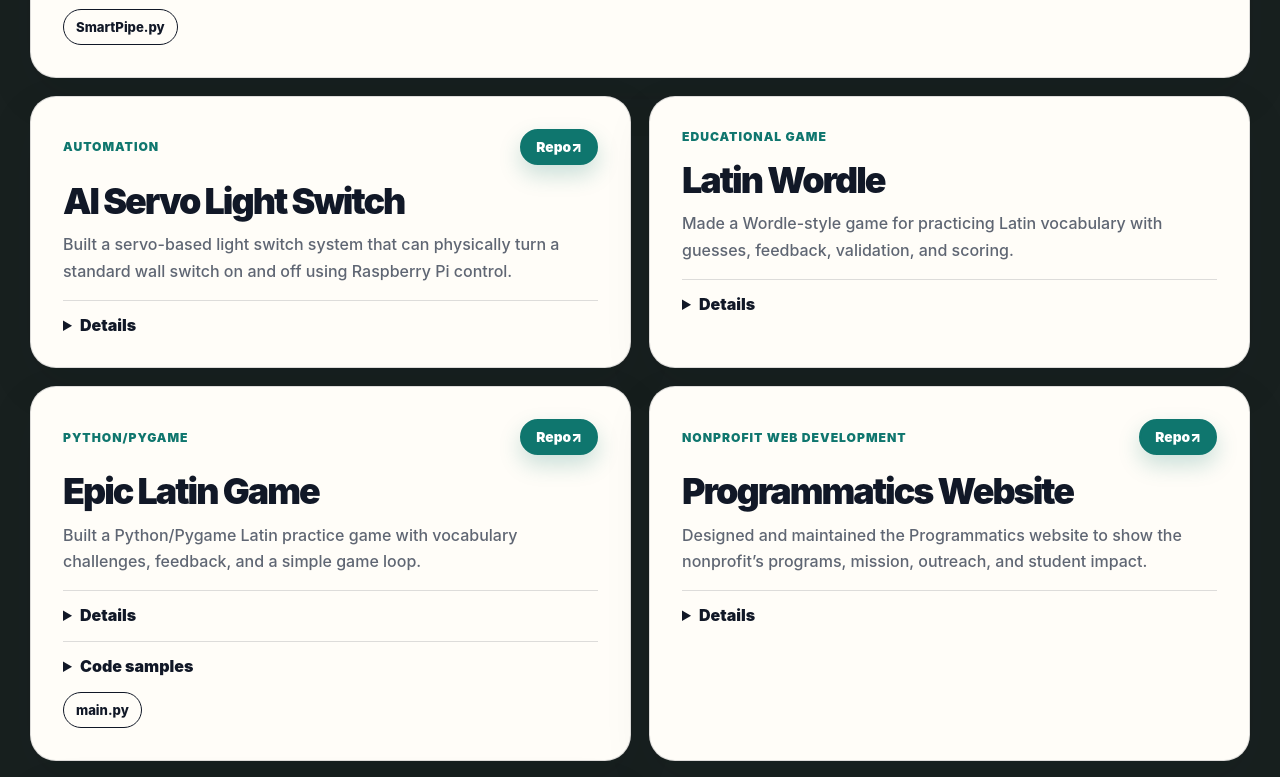
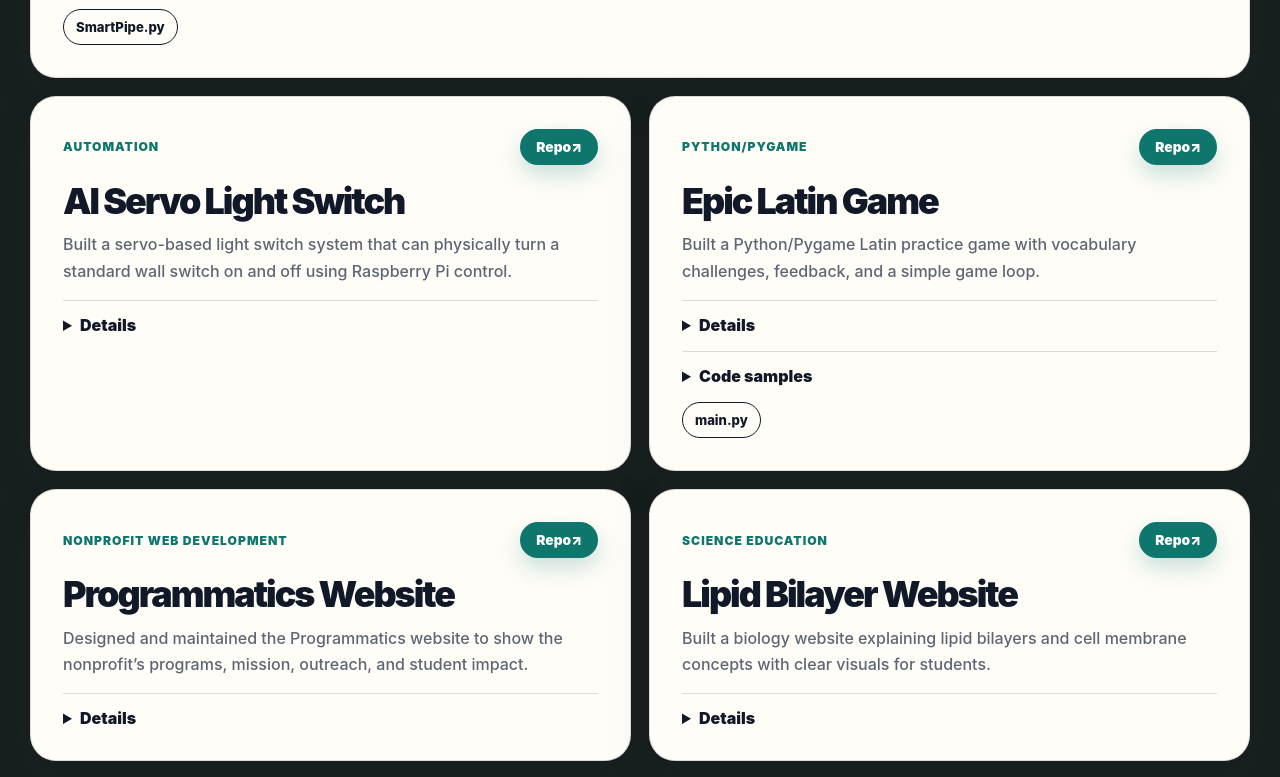
Before and after one commit to ZainKhan06/ZainKhanPersonalWebsite, a Vue app: page / in a window 1280 px wide. Shown: the part 6600-7377 px from the top of the page. Built offline with nearby package versions, Linux system fonts and the light colour scheme.

Commit message:
Remove Latin Wordle project entry
Removed the Latin Wordle project entry from the list of projects.

```diff
--- a/src/App.vue
+++ b/src/App.vue
@@ -101,7 +101,6 @@ const projects = [
     files: [{ label: 'SmartPipe.py', href: `${fileBase}SmartPipe.py`, download: 'SmartPipe.py' }],
   },
   { title: 'AI Servo Light Switch', category: 'Automation', body: 'Built a servo-based light switch system that can physically turn a standard wall switch on and off using Raspberry Pi control.', repoUrl: 'https://github.com/ZainKhansn/AutomaticRoomLight', details: ['Servo motor, controller board, mechanical linkage, actuation logic, alignment, reliability, and safety.'] },
-  { title: 'Latin Wordle', category: 'Educational game', body: 'Made a Wordle-style game for practicing Latin vocabulary with guesses, feedback, validation, and scoring.', repoUrl: null, details: ['Daily-style word challenges, letter-position feedback, Latin vocabulary, word database, guess validation, and scoring.'] },
   { title: 'Epic Latin Game', category: 'Python/Pygame', body: 'Built a Python/Pygame Latin practice game with vocabulary challenges, feedback, and a simple game loop.', repoUrl: 'https://github.com/ZainKhan06/EpicLatinGame', details: ['Python, Pygame, vocabulary practice, graphical UI, event-driven programming, and game loop architecture.'], code: [{ label: 'main.py', text: 'def check_word(word, found_words):\n    if len(word) <= 3 or letters[6] not in word:\n        return False' }], files: [{ label: 'main.py', href: `${fileBase}latin-main.py` }] },
   { title: 'Programmatics Website', category: 'Nonprofit web development', body: 'Designed and maintained the Programmatics website to show the nonprofit’s programs, mission, outreach, and student impact.', repoUrl: nonprofitRepoUrl, details: ['Web pages for a student-led nonprofit, electronics, Raspberry Pi, coding, outreach, accessibility, and education.'] },
   { title: 'Lipid Bilayer Website', category: 'Science education', body: 'Built a biology website explaining lipid bilayers and cell membrane concepts with clear visuals for students.', repoUrl: cellMembraneRepoUrl, details: ['Cell membrane structure, phospholipids, membrane transport, diffusion, cell structure, and science communication.'] },
```
